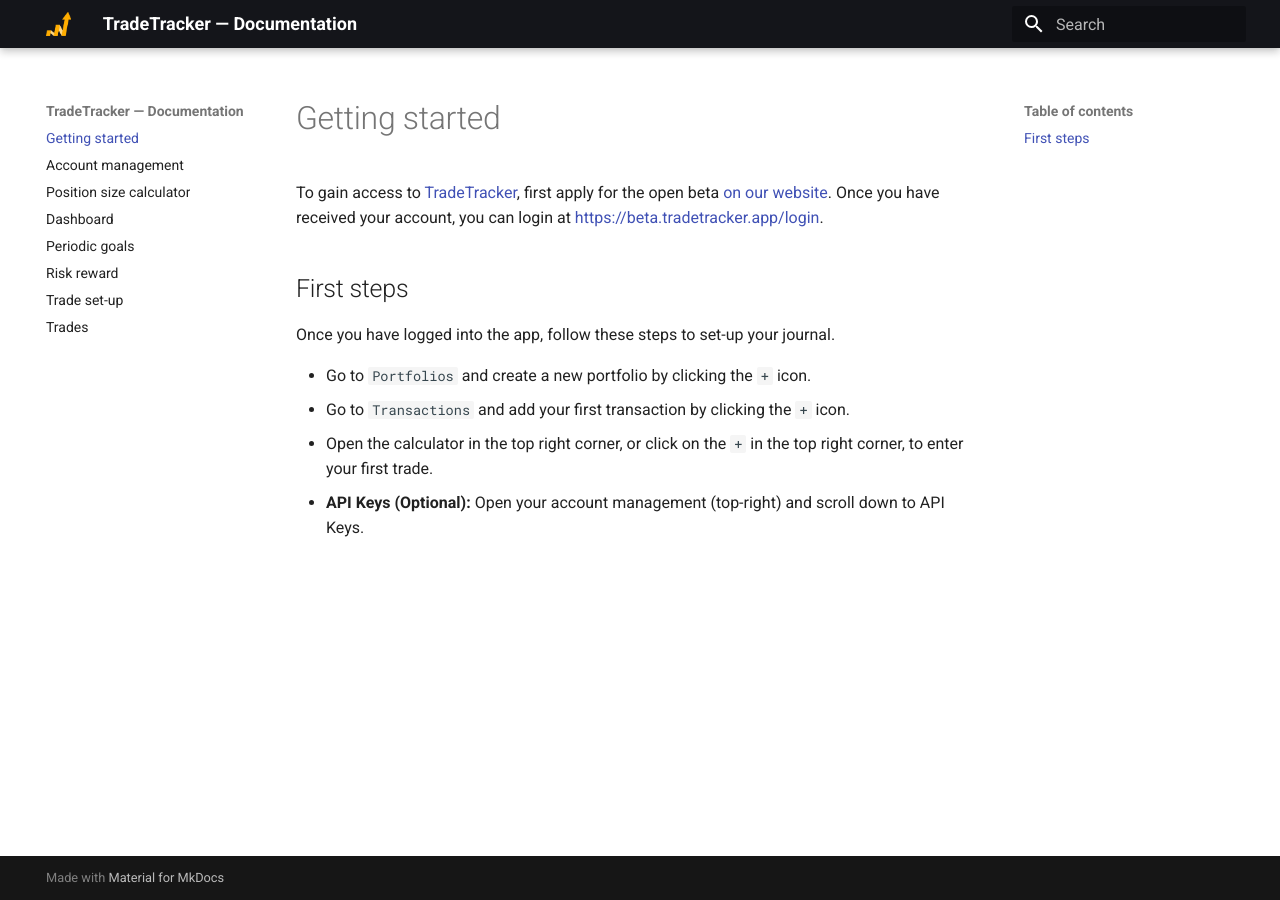
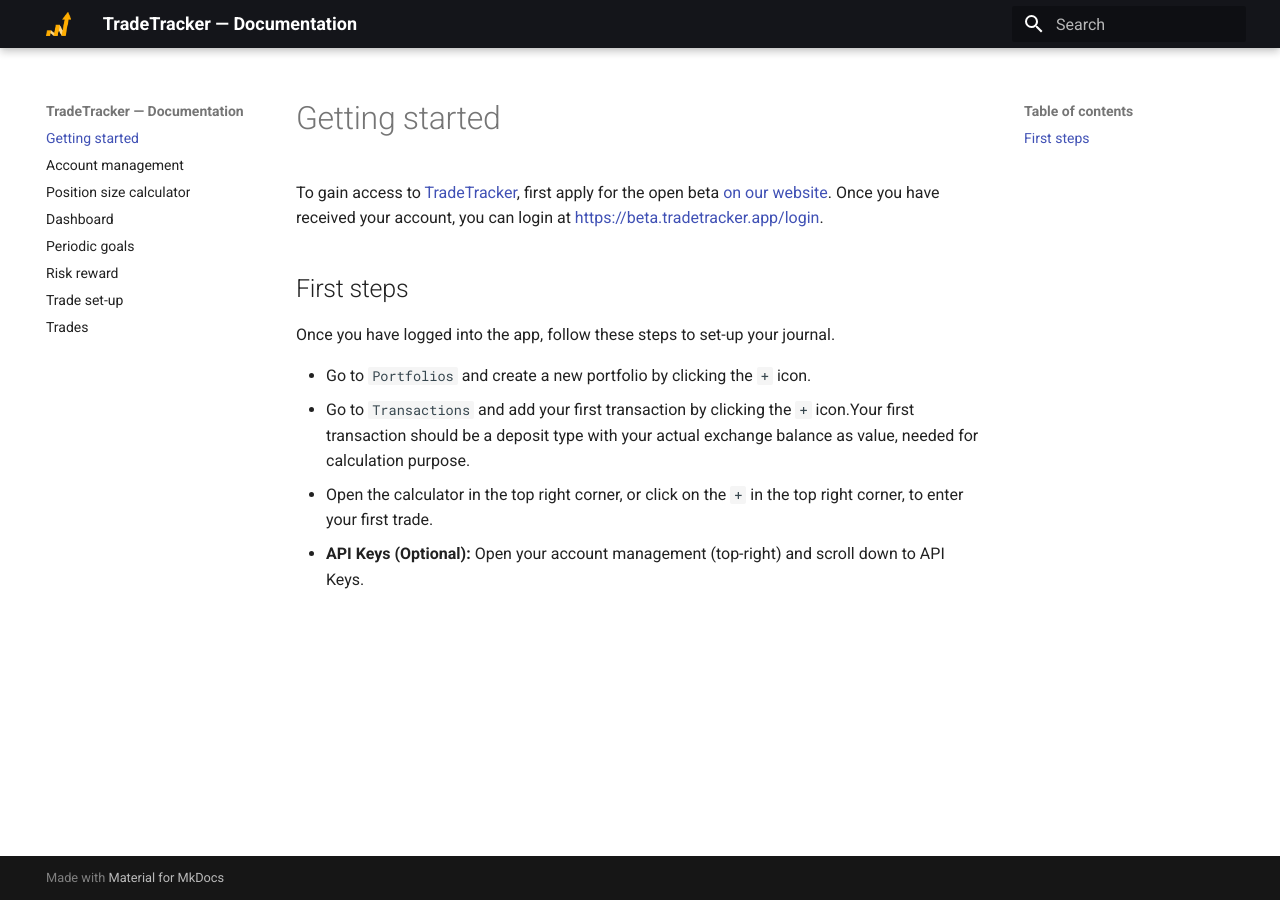
Before and after one commit to TradeTracker/docs, an MkDocs documentation site: the page built from docs/index.md, in a window 1280 px wide. Built offline with MkDocs 1.6.1 and Material for MkDocs 9.7.7, drawn with Linux system fonts in a browser that asks for light colours.

Commit message:
small text change.

```diff
--- a/docs/index.md
+++ b/docs/index.md
@@ -8,6 +8,6 @@
 Once you have logged into the app, follow these steps to set-up your journal.
 
   * Go to `Portfolios` and create a new portfolio by clicking the `+` icon.
-  * Go to `Transactions` and add your first transaction by clicking the `+` icon.
+  * Go to `Transactions` and add your first transaction by clicking the `+` icon.Your first transaction should be a deposit type with your actual exchange balance as value, needed for calculation purpose.
   * Open the calculator in the top right corner, or click on the `+` in the top right corner, to enter your first trade.
   * **API Keys (Optional):** Open your account management (top-right) and scroll down to API Keys.
```
